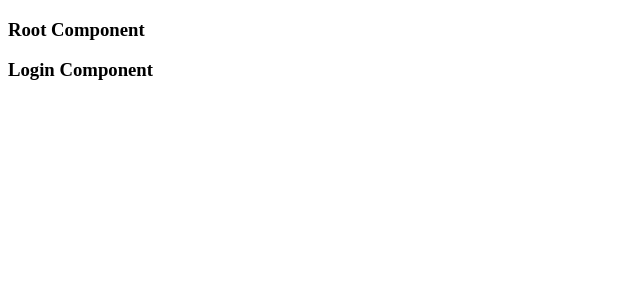
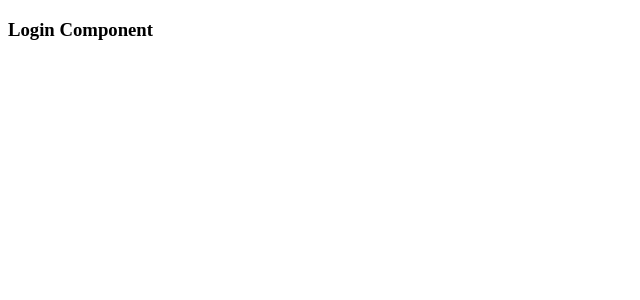
Before and after one commit to arays22/blog-app, an Angular app: page / in a window 1280 px wide. Shown: the top 300 px of the page, without its empty margins (0-640 px from the left). Built offline with nearby package versions, Linux system fonts and the light colour scheme.

Commit message:
resolved ng serve issue

```diff
--- a/src/app/app.module.ts
+++ b/src/app/app.module.ts
@@ -3,11 +3,14 @@ import { NgModule } from '@angular/core';
 
 import { RootComponent } from './root/root.component';
 import { ROUTING } from './app.routing';
+import { LoginComponent } from './login/login.component';
+
 
 
 @NgModule({
   declarations: [
-    RootComponent
+    RootComponent,
+    LoginComponent
   ],
   imports: [
     BrowserModule,
--- a/src/app/root/root.component.html
+++ b/src/app/root/root.component.html
@@ -1,4 +1,2 @@
-<h3>
-    Root Component
-</h3>
+
 <router-outlet></router-outlet>
```
